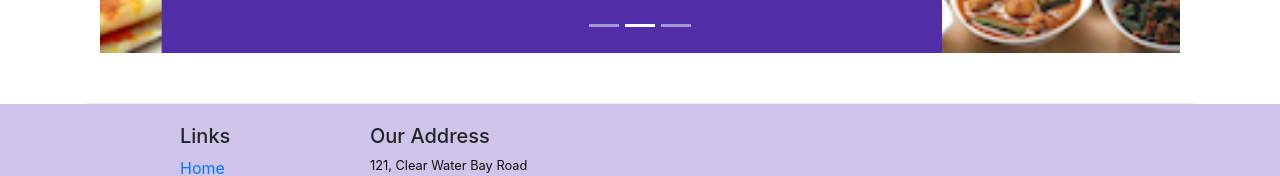
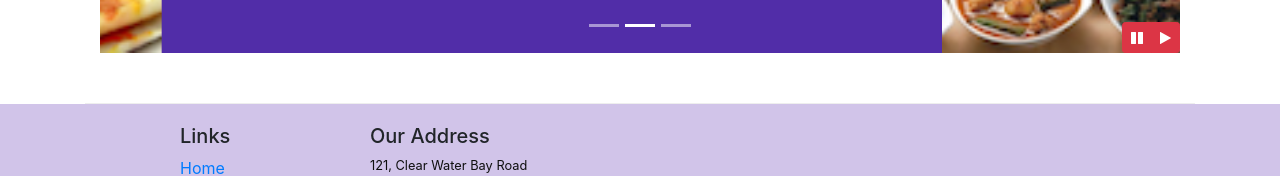
Before and after one commit to nadabaklouti/CourseraProjectBootstrap, a website: page index.html in a window 1280 px wide. Shown: the part 631-807 px from the top of the page. Drawn offline with nearby package versions, Linux system fonts and the light colour scheme.

Commit message:
Bootstrap JQuery

```diff
--- a/css/styles.css
+++ b/css/styles.css
@@ -59,8 +59,9 @@ body{
     left: 0;
     min-height: 300px;
 }
-
-.mymodal{
-    color:black;
-    width:600px;
+#carouselButton {
+    right:0px;
+    position: absolute;
+    bottom: 0px;
+    z-index: 1;
 }
--- a/index.html
+++ b/index.html
@@ -115,7 +115,7 @@
             <!-- Modal -->
             <div class="modal fade" id="exampleModal" tabindex="-1" role="dialog" aria-labelledby="exampleModalLabel" aria-hidden="true">
                 <div class="modal-dialog" role="document">
-                    <div class="modal-content mymodal">
+                    <div class="modal-content" style="color:black;width:600px;">
                         <div class="modal-header">
                             <h5 class="modal-title" id="exampleModalLabel">Reserve a Table</h5>
                             <button type="button" class="close" data-dismiss="modal" aria-label="Close">
@@ -245,6 +245,16 @@
                         <a class="carousel-control-next" href="#mycarousel" role="button" data-slide="next">
                             <span class="carousel-control-next-icon"></span>
                         </a>
+
+                        <div class="btn-group" id="carouselButton">
+                            <button class="btn btn-danger btn-sm" id="carousel-pause">
+                                <span class="fa fa-pause"></span>
+                            </button>
+                            <button class="btn btn-danger btn-sm" id="carousel-play">
+                                <span class="fa fa-play"></span>
+                            </button>
+                        </div>
+
                     </div>
 
                 </div>
@@ -321,6 +331,18 @@
         <script src="node_modules/jquery/dist/jquery.slim.min.js"></script>
         <script src="node_modules/popper.js/dist/umd/popper.min.js"></script>
         <script src="node_modules/bootstrap/dist/js/bootstrap.min.js"></script>
+        <script>
+            $(document).ready(function(){
+                $("#mycarousel").carousel( { interval: 2000 } );
+                $("#carousel-pause").click(function(){
+                    $("#mycarousel").carousel('pause');
+                });
+                $("#carousel-play").click(function(){
+                    $("#mycarousel").carousel('cycle');
+                });
+            });
+        </script>
+
 
     </body>
 
```
